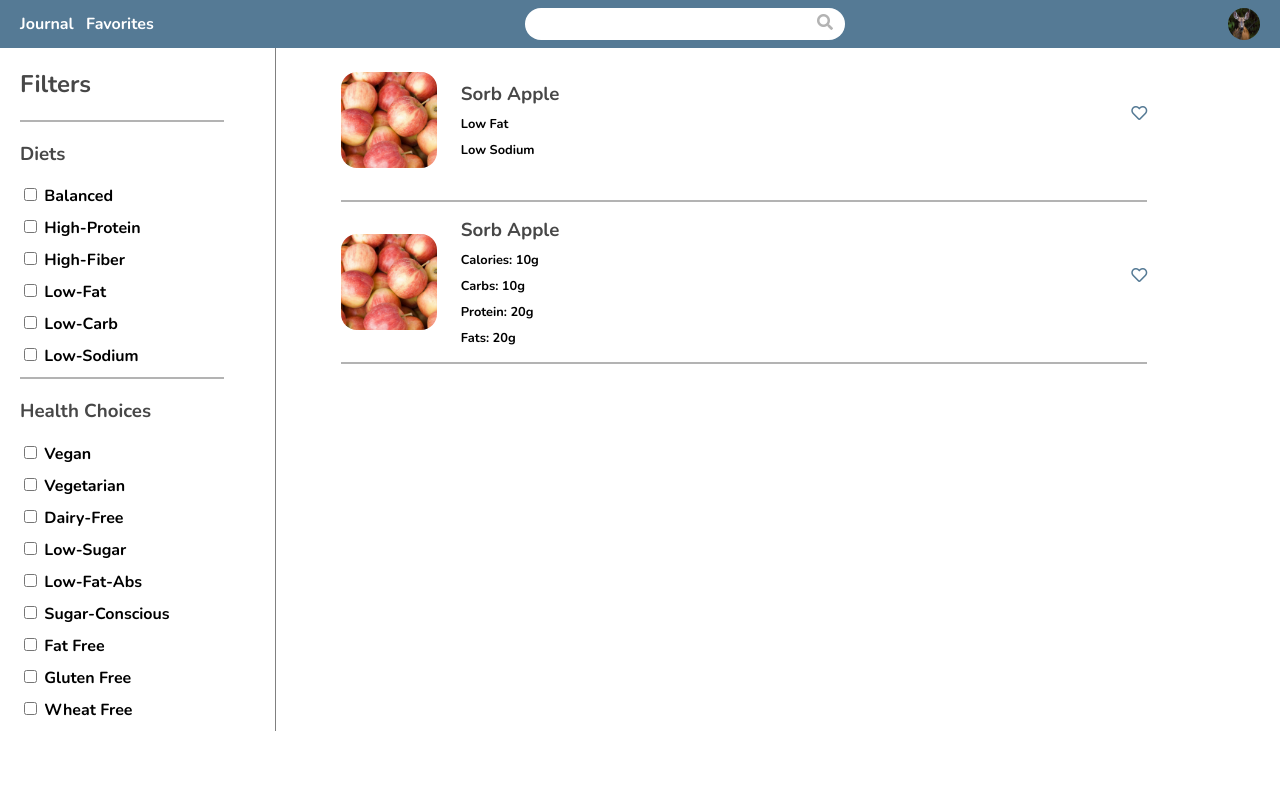
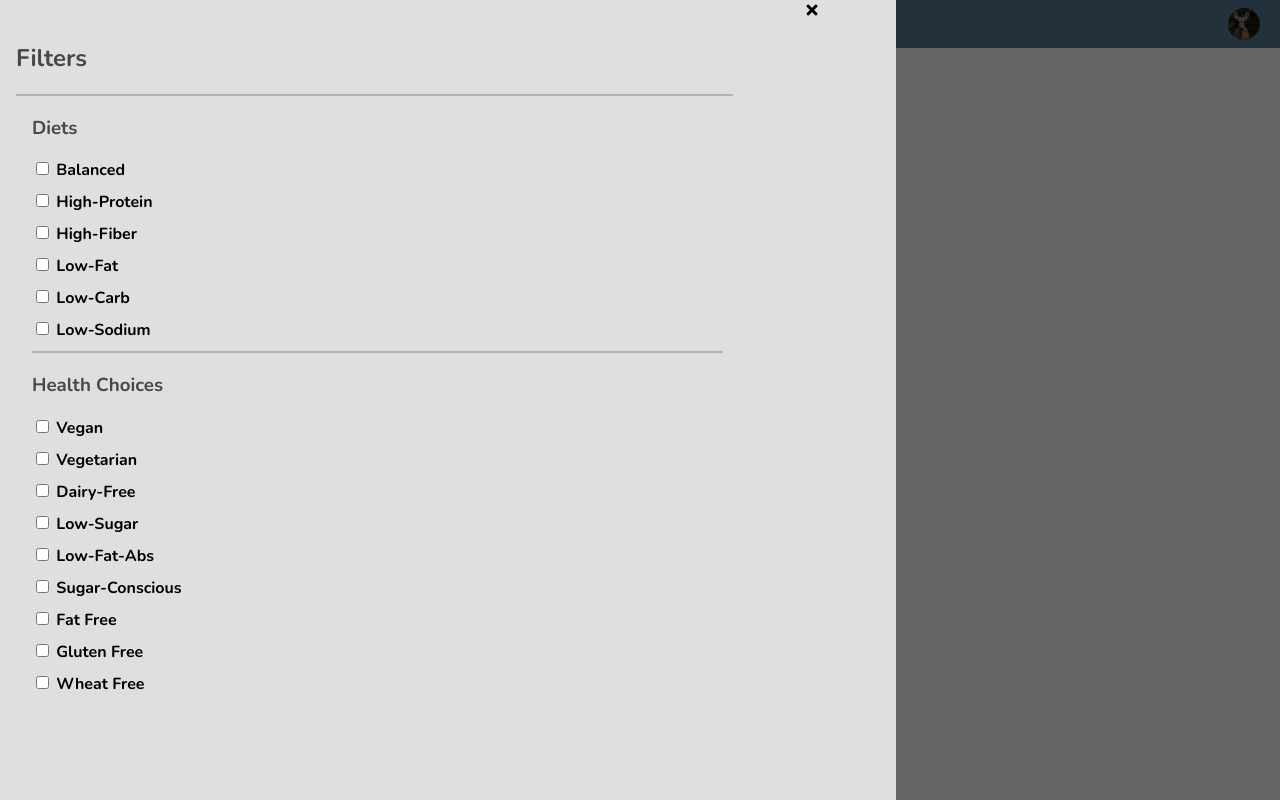
Before and after one commit to jonathanphtran/ajax-project, a website: page index.html in a window 1280 px wide. Drawn offline with nearby package versions, Linux system fonts and the light colour scheme.

Commit message:
Users can display a list of items from a search.

```diff
--- a/css/styles.css
+++ b/css/styles.css
@@ -13,6 +13,12 @@ h3 {
   display: none;
 }
 
+.ellipsis {
+  text-overflow: ellipsis;
+  white-space: nowrap;
+  overflow: hidden;
+}
+
 .overlay {
   position: fixed;
   background-color: rgba(0, 0, 0, 0.6);
@@ -20,7 +26,21 @@ h3 {
   width: 100%;
 }
 
+.modal {
+  height: 100vh;
+  width: 70%;
+  background-color: rgb(224, 222, 222);
+  position: absolute;
+  z-index: 2;
+}
+
+.fa-times {
+  position: relative;
+  left: 90%;
+}
+
 .header-mobile {
+  position: static;
   width: 100%;
   height: 3rem;
   background-color: #557a95;
@@ -121,6 +141,18 @@ h3 {
   top: 0;
 }
 
+.item-desc-container {
+  max-width: 50%;
+}
+
+.margin-left-2rem {
+  margin-left: 2rem;
+}
+
+.margin-left-1rem {
+  margin-left: 1rem;
+}
+
 @media screen and (min-width: 800px) {
   .search {
     width: 20rem;
@@ -158,4 +190,8 @@ h3 {
     border-right: 1px solid grey;
     height: 100%;
   }
+
+  .item-desc-container {
+    max-width: 40%;
+  }
 }
--- a/index.html
+++ b/index.html
@@ -14,7 +14,47 @@
     rel="stylesheet">
 </head>
 <body>
-  <div class="overlay hidden"></div>
+  <div class="overlay"></div>
+  <div class="modal">
+    <i class="fas fa-times"></i>
+    <h2 class="margin-left-1rem">Filters</h2>
+    <hr class="filter-divider margin-left-1rem" />
+    <form class="form-filters margin-left-2rem">
+      <h3>Diets</h3>
+      <input type="checkbox" id="balanced2" name="balanced" class="filter-ops">
+      <label for="balanced2">Balanced</label><br>
+      <input type="checkbox" id="high-protein2" name="high-protein" class="filter-ops">
+      <label for="high-protein2">High-Protein</label><br>
+      <input type="checkbox" id="high-fiber2" name="high-fiber" class="filter-ops">
+      <label for="high-fiber2">High-Fiber</label><br>
+      <input type="checkbox" id="low-fat2" name="low-fat" class="filter-ops">
+      <label for="low-fat2">Low-Fat</label><br>
+      <input type="checkbox" id="low-carb2" name="low-carb" class="filter-ops">
+      <label for="low-carb2">Low-Carb</label><br>
+      <input type="checkbox" id="low-sodium2" name="low-sodium" class="filter-ops">
+      <label for="low-sodium2">Low-Sodium</label>
+      <hr class="filter-divider" />
+      <h3>Health Choices</h3>
+      <input type="checkbox" id="vegan2" name="vegan" class="filter-ops">
+      <label for="vegan2">Vegan</label><br>
+      <input type="checkbox" id="vegetarian2" name="vegetarian" class="filter-ops">
+      <label for="vegetarian2">Vegetarian</label><br>
+      <input type="checkbox" id="dairy-free2" name="dairy-free" class="filter-ops">
+      <label for="dairy-free2">Dairy-Free</label><br>
+      <input type="checkbox" id="low-sugar2" name="low-sugar" class="filter-ops">
+      <label for="low-sugar2">Low-Sugar</label><br>
+      <input type="checkbox" id="low-fat-abs2" name="low-fat-abs" class="filter-ops">
+      <label for="low-fat-abs2">Low-Fat-Abs</label><br>
+      <input type="checkbox" id="Sugar-Conscious2" name="Sugar-Conscious" class="filter-ops">
+      <label for="Sugar-Conscious2">Sugar-Conscious</label><br>
+      <input type="checkbox" id="Fat-Free2" name="Fat-Free" class="filter-ops">
+      <label for="Fat-Free2">Fat Free</label><br>
+      <input type="checkbox" id="Gluten-Free2" name="Gluten-Free" class="filter-ops">
+      <label for="Gluten-Free2">Gluten Free</label><br>
+      <input type="checkbox" id="Wheat-Free2" name="Wheat-Free" class="filter-ops">
+      <label for="Wheat-Free2">Wheat Free</label><br>
+    </form>
+  </div>
   <header>
     <div class="container">
       <div class="row header-mobile">
@@ -77,32 +117,6 @@
         </form>
       </div>
       <div class="col-70">
-        <div class="row-90 item">
-          <img src="images/fuji apples.jpg" alt="item preview" class="column item-img">
-          <div class="column item-desc-container">
-            <h3 class="item-name">Sorb Apple</h3>
-            <h4 class="item-desc">Low Fat</h4>
-            <h4 class="item-desc">Low Sodium</h4>
-          </div>
-          <div class="item-options">
-            <i class="far fa-heart"></i>
-          </div>
-        </div>
-        <hr class="item-divider"/>
-        <div class="row-90 item">
-          <img src="images/fuji apples.jpg" alt="item preview" class="column item-img">
-          <div class="column item-desc-container">
-            <h3 class="item-name">Sorb Apple</h3>
-            <h4 class="item-desc">Calories: 10g</h4>
-            <h4 class="item-desc">Carbs: 10g</h4>
-            <h4 class="item-desc">Protein: 20g</h4>
-            <h4 class="item-desc">Fats: 20g</h4>
-          </div>
-          <div class="item-options">
-            <i class="far fa-heart"></i>
-          </div>
-        </div>
-        <hr class="item-divider"/>
       </div>
     </div>
   </main>
--- a/js/main.js
+++ b/js/main.js
@@ -4,12 +4,15 @@ var $filters = document.querySelector('.form-filters');
 var $searchButton = document.querySelector('.fa-search');
 var $searchInput = document.querySelector('#search');
 var $itemListDisplay = document.querySelector('.col-70');
+var $closeModal = document.querySelector('.fa-times');
+var $modal = document.querySelector('.modal');
 
 var selectedFilters = {};
 var apiKey = '6b234cfffb34a3d127db1475f24593ae';
 var apiID = 'e432a515';
 var food = '';
 
+$closeModal.addEventListener('click', closeModal);
 $showOptions.addEventListener('click', showOptions);
 $filters.addEventListener('click', selectFilter);
 $searchButton.addEventListener('click', function () {
@@ -19,6 +22,12 @@ $searchButton.addEventListener('click', function () {
 
 function showOptions(event) {
   $overlay.classList.remove('hidden');
+  $modal.classList.remove('hidden');
+}
+
+function closeModal(event) {
+  $overlay.classList.add('hidden');
+  $modal.classList.add('hidden');
 }
 
 function selectFilter(event) {
@@ -40,7 +49,6 @@ function search(event) {
 function getAPIValue(searchFood) {
   var xhr = new XMLHttpRequest();
   xhr.open('GET', 'https://api.edamam.com/api/food-database/v2/parser?ingr=' + searchFood + `&app_id=${apiID}&app_key=${apiKey}`);
-  // xhr2.open('GET', `https://api.edamam.com/api/menu-items/v2/search?q=${food}&postal=19103&dist=10&app_id=${apiID}&app_key=${apiKey}`);
   xhr.responseType = 'json';
   xhr.addEventListener('load', function () {
     generateDomTree(xhr);
@@ -51,15 +59,24 @@ function getAPIValue(searchFood) {
 }
 
 function generateDomTree(foodValues) {
+  $itemListDisplay.innerHTML = null;
+  if (foodValues.response.hints.length === 0) {
+    var announcement = document.createElement('h1');
+    var announcementText = document.createTextNode('There are 0 results!');
+    announcement.append(announcementText);
+    $itemListDisplay.append(announcement);
+    return;
+  }
   for (var i = 0; i < foodValues.response.hints.length; i++) {
     var foodLabel = foodValues.response.hints[i].food.label;
     var foodImageSrc = foodValues.response.hints[i].food.image;
-
-    // console.log(foodValues.response.hints[i].food);
-
     var nutrients = foodValues.response.hints[i].food.nutrients;
 
     var macroList = {};
+
+    if (foodValues.response.hints[i].food.image === undefined) {
+      foodImageSrc = 'https://vetmed.tamu.edu/news/wp-content/uploads/sites/9/2020/09/Llama-and-Alpaca-Pet-Talk.jpg';
+    }
 
     var calories = Math.round(nutrients.ENERC_KCAL, 2);
     var carbs = Math.round(nutrients.CHOCDF, 2);
@@ -75,6 +92,8 @@ function generateDomTree(foodValues) {
     var image = document.createElement('img');
     var itemInfo = document.createElement('div');
     var itemName = document.createElement('h3');
+    var options = document.createElement('div');
+    var favoriteIcon = document.createElement('i');
     var itemDivider = document.createElement('hr');
 
     individualItem.setAttribute('class', 'row-90 item');
@@ -82,7 +101,9 @@ function generateDomTree(foodValues) {
     image.setAttribute('src', foodImageSrc);
     image.setAttribute('alt', 'Item Preview');
     itemInfo.setAttribute('class', 'column item-desc-container');
-    itemName.setAttribute('class', 'item-name');
+    itemName.setAttribute('class', 'item-name ellipsis');
+    options.setAttribute('class', 'item-options');
+    favoriteIcon.setAttribute('class', 'far fa-heart');
     itemDivider.setAttribute('class', 'item-divider');
 
     individualItem.append(image);
@@ -101,6 +122,9 @@ function generateDomTree(foodValues) {
       individualItem.append(itemInfo);
     }
 
+    options.append(favoriteIcon);
+    individualItem.append(options);
+
     $itemListDisplay.append(individualItem);
     $itemListDisplay.append(itemDivider);
   }
```
Also changed, not shown: images/Llama-and-Alpaca-Pet-Talk.jpg (added).
